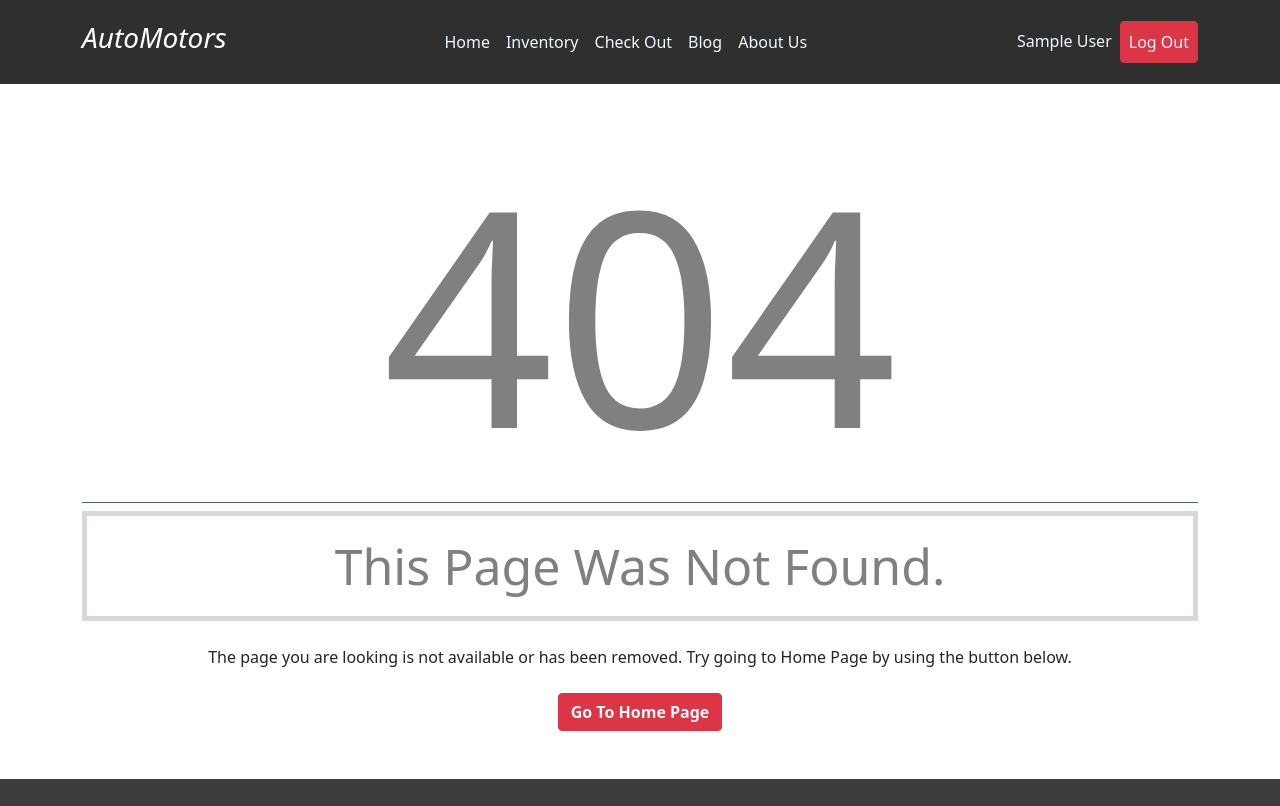
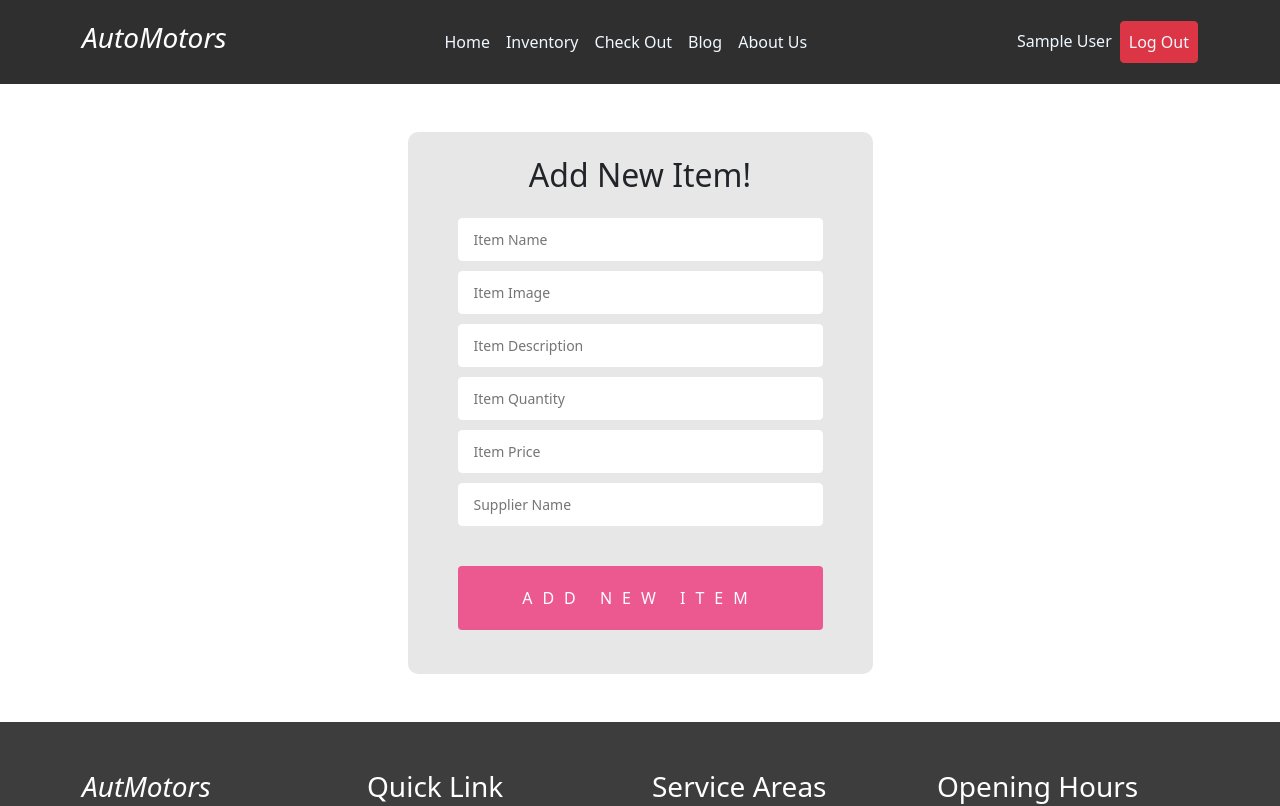
Before and after one commit to IQBAL-HOSSAN/Eletronics_WareHouse, a React (Create React App) app: page /addItem in a window 1280 px wide. Shown: the top 806 px of the page. Built offline with nearby package versions, Linux system fonts and the light colour scheme; no server answers; sample sign-in values are in the browser's storage.

Commit message:
created manage inventory page and display all inventory items with delete method

```diff
--- a/src/App.js
+++ b/src/App.js
@@ -13,6 +13,7 @@ import NotFound from "./Pages/NotFound/NotFound";
 import Footer from "./Components/Footer/Footer";
 import InventoryItemDetails from "./Components/InventoryItemDetails/InventoryItemDetails";
 import ManageInventories from "./Pages/ManageInventories/ManageInventories";
+import AddItem from "./Pages/AddItem/AddItem";
 
 function App() {
   return (
@@ -44,6 +45,14 @@ function App() {
             </RequireAuth>
           }
         ></Route>
+        <Route
+          path="/addItem"
+          element={
+            <RequireAuth>
+              <AddItem />
+            </RequireAuth>
+          }
+        ></Route>
         <Route path="/login" element={<Login />}></Route>
         <Route path="/register" element={<Register />}></Route>
         <Route path="*" element={<NotFound />}></Route>
--- /dev/null
+++ b/src/Pages/AddItem/AddItem.js
@@ -0,0 +1,133 @@
+import React from "react";
+import { useForm } from "react-hook-form";
+import swal from "sweetalert";
+
+const AddItem = () => {
+  const {
+    register,
+    formState: { errors },
+    handleSubmit,
+  } = useForm();
+
+  const onSubmit = (data) => {
+    const url = `https://boiling-escarpment-44673.herokuapp.com/api/products/`;
+    fetch(url, {
+      method: "POST",
+      headers: {
+        "Content-type": "application/json",
+      },
+      body: JSON.stringify(data),
+    })
+      .then((res) => res.json())
+      .then((result) => console.log(result))
+      .catch((err) => console.log(err));
+
+    swal({
+      title: "Your item added now!",
+      icon: "success",
+    });
+  };
+
+  return (
+    <section className="py-5 container">
+      <div className="form-container col col-sm-6 col-md-6 col-lg-5 mx-auto">
+        <div className="form-body py-4">
+          <h2 className="mb-4 text-center"> Add New Item!</h2>
+          <form onSubmit={handleSubmit(onSubmit)}>
+            <input
+              placeholder="Item Name"
+              {...register("name", {
+                required: "This input is required.",
+                pattern: {
+                  message: ``,
+                },
+              })}
+            />
+            {errors?.name && (
+              <p className=" error-text text-danger text-start">
+                {errors?.name?.message}
+              </p>
+            )}
+
+            <input
+              placeholder="Item Image"
+              {...register("img", {
+                required: "This input is required.",
+                pattern: {
+                  message: ``,
+                },
+              })}
+            />
+            {errors?.name && (
+              <p className=" error-text text-danger text-start">
+                {errors?.name?.message}
+              </p>
+            )}
+            <input
+              placeholder="Item Description"
+              {...register("desc", {
+                required: "This input is required.",
+                pattern: {
+                  message: ``,
+                },
+              })}
+            />
+            {errors?.name && (
+              <p className=" error-text text-danger text-start">
+                {errors?.name?.message}
+              </p>
+            )}
+            <input
+              placeholder="Item Quantity"
+              type="number"
+              {...register("quantity", {
+                required: "This input is required.",
+                pattern: {
+                  message: ``,
+                },
+              })}
+            />
+            {errors?.name && (
+              <p className=" error-text text-danger text-start">
+                {errors?.name?.message}
+              </p>
+            )}
+            <input
+              placeholder="Item Price"
+              type="number"
+              {...register("price", {
+                required: "This input is required.",
+                pattern: {
+                  message: ``,
+                },
+              })}
+            />
+            {errors?.name && (
+              <p className=" error-text text-danger text-start">
+                {errors?.name?.message}
+              </p>
+            )}
+            <input
+              placeholder="Supplier Name"
+              {...register("supplierName", {
+                required: "This input is required.",
+                pattern: {
+                  message: ``,
+                },
+              })}
+            />
+            {errors?.name && (
+              <p className=" error-text text-danger text-start">
+                {errors?.name?.message}
+              </p>
+            )}
+
+            <input className="lr-btn" type="submit" value="Add New Item" />
+          </form>
+        </div>
+      </div>
+    </section>
+  );
+};
+
+export default AddItem;
--- a/src/Pages/Login/Login.js
+++ b/src/Pages/Login/Login.js
@@ -83,14 +83,14 @@ const Login = () => {
               })}
             />
             {errors?.email && (
-              <p className=" error-texttext-danger text-start">
+              <p className=" error-text text-danger text-start">
                 {errors?.email?.message}
               </p>
             )}
 
             <input placeholder="Password" {...register("password")} />
 
-            <input className="lr-btn" type="submit" />
+            <input className="lr-btn" type="submit" value="Login" />
           </form>
           <AfterBeforeEffect />
           <SocialLogin />
--- a/src/Pages/ManageInventories/ManageInventories.js
+++ b/src/Pages/ManageInventories/ManageInventories.js
@@ -1,14 +1,27 @@
 import React from "react";
 import { Container } from "react-bootstrap";
+import Button from "react-bootstrap/Button";
+import { useNavigate } from "react-router-dom";
 import useInventory from "../../hooks/useInventory";
 import ManageInventoryItems from "./ManageInventoryItems/ManageInventoryItems";
 
 const ManageInventories = () => {
   const [products] = useInventory([]);
+  const navigate = useNavigate();
+
+  const handleAddItem = () => {
+    navigate(`/addItem`);
+  };
   return (
     //   Manage inventory page
     <section className="py-5">
       <Container>
+        <div className="add-item text-center">
+          <Button onClick={handleAddItem} className="btn btn-secondary mb-3">
+            Add New Item
+          </Button>
+        </div>
+
         {products.map((item) => (
           <ManageInventoryItems
             key={item._id}
--- a/src/Pages/ManageInventories/ManageInventoryItems/ManageInventoryItems.js
+++ b/src/Pages/ManageInventories/ManageInventoryItems/ManageInventoryItems.js
@@ -1,20 +1,30 @@
 import React from "react";
 import "./ManageInventoryItems.css";
-import { Card } from "react-bootstrap";
 import Button from "react-bootstrap/Button";
 
 const ManageInventoryItems = (props) => {
-  const { img, name, desc, price, quantity, supplierName } = props.item;
+  const { _id, img, name, desc, price, quantity, supplierName } = props.item;
 
-  const handleDeleItemBtn = () => {
-    console.log("delete");
+  const handleDeleItemBtn = (id) => {
+    const url = `https://boiling-escarpment-44673.herokuapp.com/api/products/${id}`;
+    fetch(url, {
+      method: "DELETE",
+      headers: {
+        "Content-type": "application/json",
+        // Indicates the content
+      },
+    })
+      .then((res) => res.json())
+      .then((res) => console.log(res))
+      .catch((err) => console.log(err));
   };
+
   return (
     <div className="d-flex p-2 shadow rounded mb-4">
       <img src={img} height="200px" width="250px" alt="" />
       <div className="mx-3">
-        <Card.Title>{name}</Card.Title>
-        <Card.Text>{desc}</Card.Text>
+        <h3>{name}</h3>
+        <p>{desc}</p>
         <p>
           <strong>Price:</strong> $ {price}
         </p>
@@ -26,7 +36,10 @@ const ManageInventoryItems = (props) => {
         </p>
       </div>
       <div className="mi-delete-btn d-flex  align-items-center justify-content-end">
-        <Button onClick={handleDeleItemBtnnpm } className="btn btn-danger me-5">
+        <Button
+          onClick={() => handleDeleItemBtn(_id)}
+          className="btn btn-danger me-5"
+        >
           Delete
         </Button>
       </div>
--- a/src/hooks/useInventory.js
+++ b/src/hooks/useInventory.js
@@ -1,12 +1,18 @@
-import { useState } from "react";
+import React, { useState, useEffect } from "react";
 
 const useInventory = () => {
   const [products, setProducts] = useState([]);
 
-  const url = `https://boiling-escarpment-44673.herokuapp.com/api/products`;
-  fetch(url)
-    .then((res) => res.json())
-    .then((data) => setProducts(data));
+  useEffect(() => {
+    const url = `https://boiling-escarpment-44673.herokuapp.com/api/products`;
+    fetch(url)
+      .then((res) => res.json())
+      .then((data) => setProducts(data));
+  }, []);
+
+  // fetch(url)
+  //   .then((res) => res.json())
+  //   .then((data) => setProducts(data));
   return [products, setProducts];
 };
 
```
Also changed, not shown: src/Pages/AddItem/AddItem.css (added).
